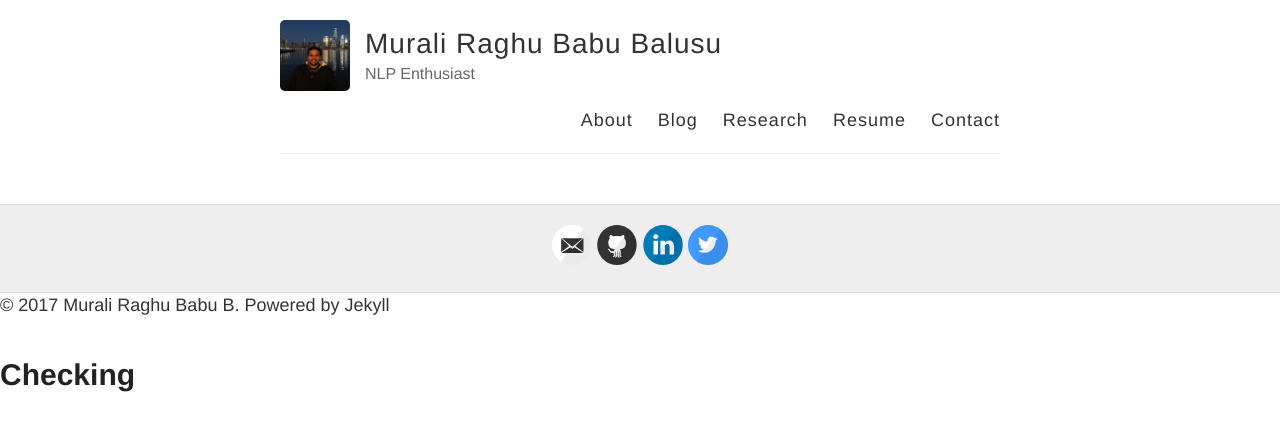
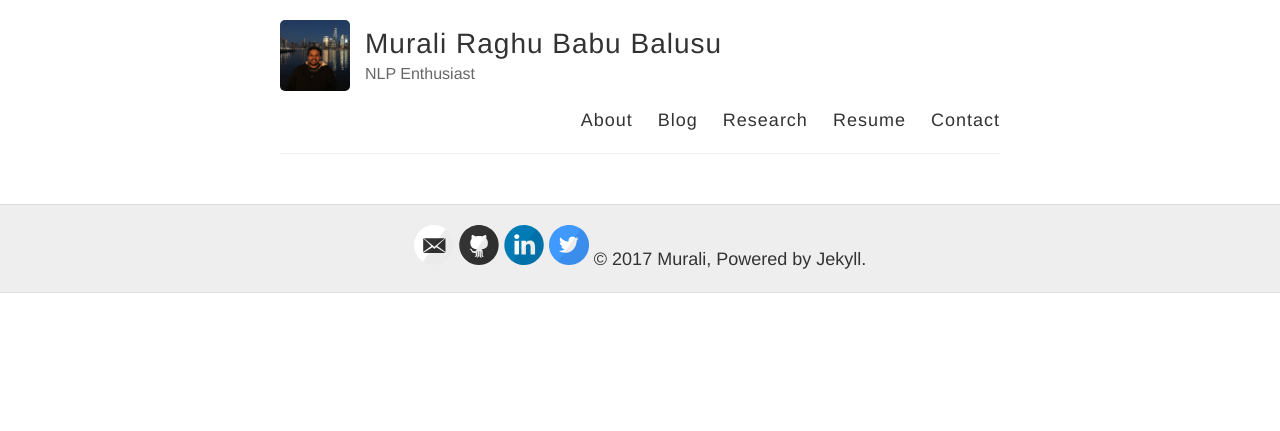
Before and after one commit to bmurali1994/bmurali1994.github.io, a Jekyll site: the page built from index.html, in a window 1280 px wide. Shown: the top 431 px of the page. Built offline with Jekyll 4.4.1, drawn with Linux system fonts in a browser that asks for light colours.

Commit message:
finalized copyright

```diff
--- a/_layouts/default.html
+++ b/_layouts/default.html
@@ -45,13 +45,11 @@
       <div class="container">
         <footer class="footer">
           {% include svg-icons.html %}
+          © 2017 Murali, Powered by Jekyll.
         </footer>
       </div>
     </div>
 
-    © 2017 Murali Raghu Babu B. Powered by Jekyll
-    <h1>Checking</h1>
-
     {% include analytics.html %}
   </body>
 </html>
```
